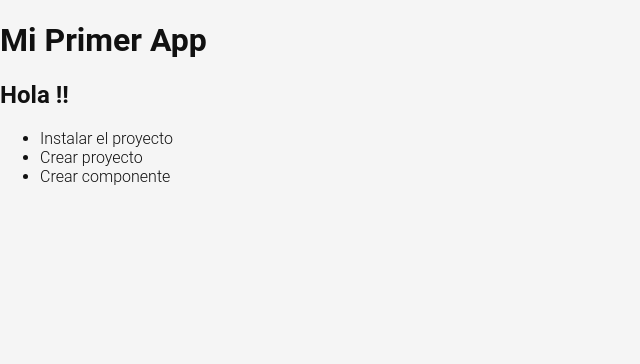
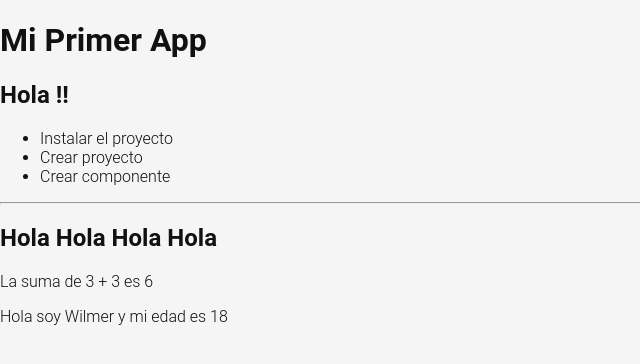
Before and after one commit to WilmerAzcarateDev/task_manager, an Angular app: page /labs in a window 1280 px wide. Shown: the top 364 px of the page, without its empty margins (0-640 px from the left). Built offline with nearby package versions, Linux system fonts and the light colour scheme.

Commit message:
Mostrando elementos

```diff
--- a/src/app/pages/labs/labs.component.html
+++ b/src/app/pages/labs/labs.component.html
@@ -1,7 +1,11 @@
 <h1>Mi Primer App</h1>
-<h2>{{welcome}}</h2>
+<h2>{{ welcome }}</h2>
 <ul>
   <li *ngFor="let task of tasks">
-    {{task}}
+    {{ task }}
   </li>
 </ul>
+<hr />
+<h2>{{'Hola '.repeat(4)}}</h2>
+<p>La suma de 3 + 3 es {{3 + 3}}</p>
+<p>Hola soy {{ name }} y mi edad es {{ age }}</p>
--- a/src/app/pages/labs/labs.component.ts
+++ b/src/app/pages/labs/labs.component.ts
@@ -16,4 +16,8 @@ export class LabsComponent {
     "Crear proyecto",
     "Crear componente"
   ];
+
+  name = 'Wilmer';
+
+  age = 18;
 }
```
